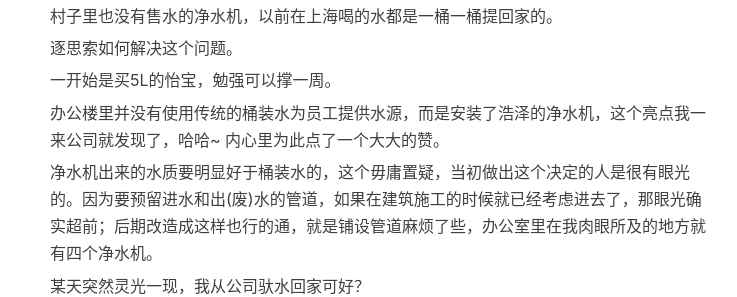
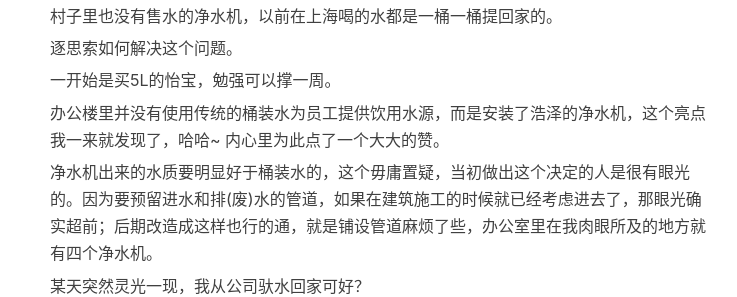
Before and after one commit to yuandghn/yuandghn.github.io, a Jekyll site: the page built from _posts/2017-08-25-recent-few-things-about-life.markdown, in a window 1280 px wide and 1400 px high, scrolled down 1665 px. Shown: the part 157-454 px from the top of the window, without its empty margins (255-992 px from the left). Built offline with Jekyll 4.4.1, drawn with Linux system fonts in a browser that asks for light colours; nearby versions of some CDN libraries; comment, search, counter and statistics services are not loaded.

Commit message:
Update post 'recent-few-things-about-life'

```diff
--- a/_posts/2017-08-25-recent-few-things-about-life.markdown
+++ b/_posts/2017-08-25-recent-few-things-about-life.markdown
@@ -23,9 +23,9 @@ tags:
 
     一开始是买5L的怡宝，勉强可以撑一周。
 
-    办公楼里并没有使用传统的桶装水为员工提供水源，而是安装了浩泽的净水机，这个亮点我一来公司就发现了，哈哈~ 内心里为此点了一个大大的赞。
+    办公楼里并没有使用传统的桶装水为员工提供饮用水源，而是安装了浩泽的净水机，这个亮点我一来就发现了，哈哈~ 内心里为此点了一个大大的赞。
 
-    净水机出来的水质要明显好于桶装水的，这个毋庸置疑，当初做出这个决定的人是很有眼光的。因为要预留进水和出(废)水的管道，如果在建筑施工的时候就已经考虑进去了，那眼光确实超前；后期改造成这样也行的通，就是铺设管道麻烦了些，办公室里在我肉眼所及的地方就有四个净水机。
+    净水机出来的水质要明显好于桶装水的，这个毋庸置疑，当初做出这个决定的人是很有眼光的。因为要预留进水和排(废)水的管道，如果在建筑施工的时候就已经考虑进去了，那眼光确实超前；后期改造成这样也行的通，就是铺设管道麻烦了些，办公室里在我肉眼所及的地方就有四个净水机。
 
     某天突然灵光一现，我从公司驮水回家可好？
 
```
Also changed, not shown: other parts of _posts/2017-08-25-recent-few-things-about-life.markdown (+1 -1 lines).
